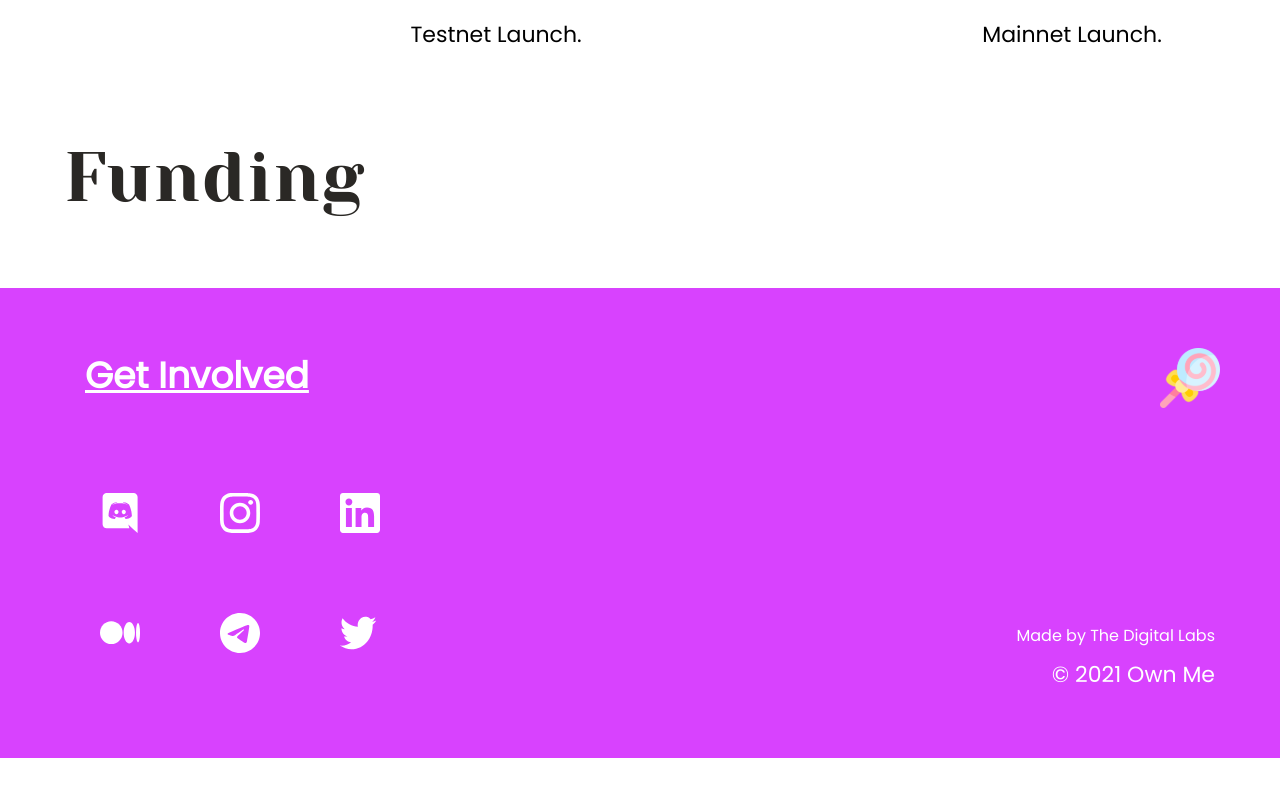
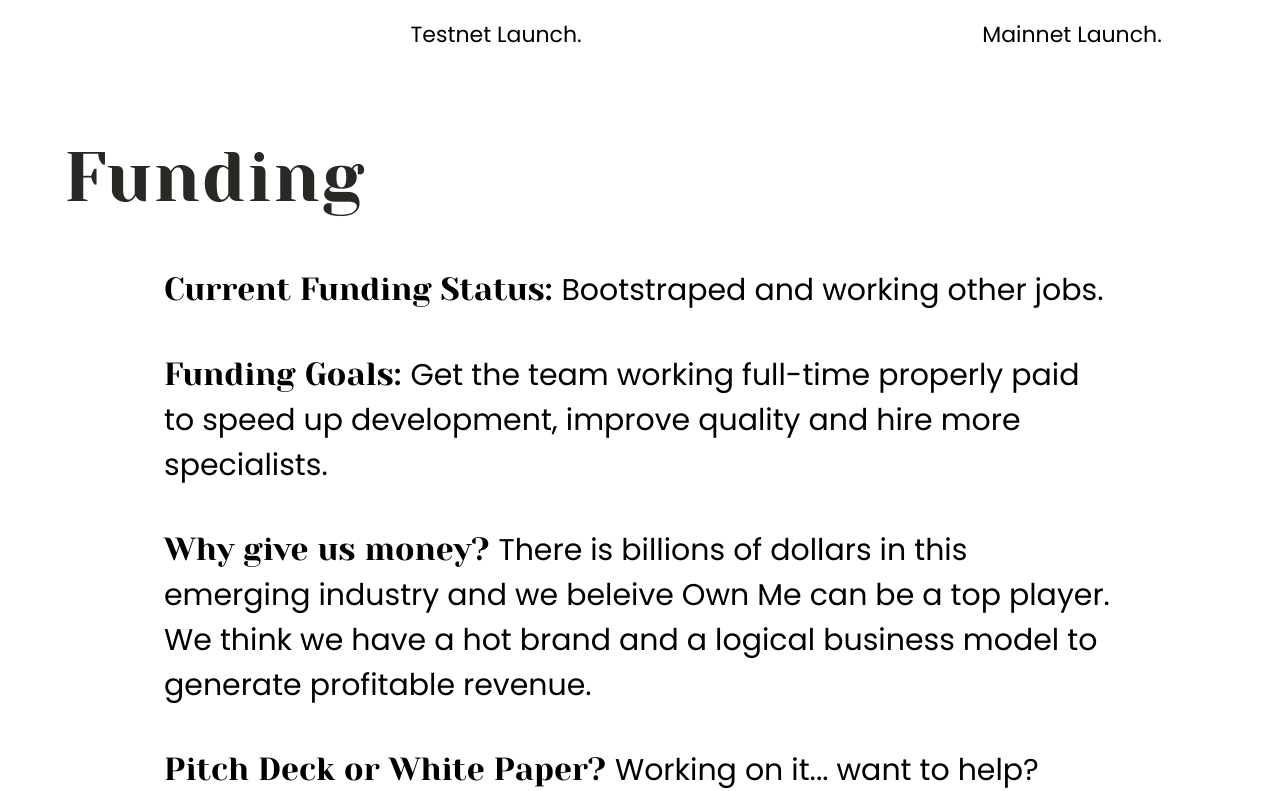
Before and after one commit to own-me/nude-promo, a React app: page / in a window 1280 px wide. Shown: the part 8722-9513 px from the top of the page. Before the commit the page ends 9480 px from the top, so only its background shows below. Built offline with nearby package versions, Linux system fonts and the light colour scheme.

Commit message:
funding text styling

```diff
--- a/components/funding/Funding.tsx
+++ b/components/funding/Funding.tsx
@@ -1,8 +1,10 @@
 import React from "react";
 import styled from "styled-components";
+import FundingText from "./FundingText";
+import { fundingTextData, fundingCardData } from "./config";
 
 const FundingContainer = styled.div`
-    display: flex;
+
 `;
 
 const FundingHeader = styled.div`
@@ -24,6 +26,11 @@
     return (
         <FundingContainer>
             <FundingHeader>Funding</FundingHeader>
+            {
+                fundingTextData.map(({ boldText, mainText }, index) => {
+                    return <FundingText boldText={boldText} mainText={mainText} key={index} />
+                })
+            }
         </FundingContainer>
     );
 };
--- /dev/null
+++ b/components/funding/FundingText.tsx
@@ -0,0 +1,22 @@
+import React from "react";
+import styled from "styled-components";
+
+const FundingTextContainer = styled.div`
+    font-family: Poppins, Open Sans;
+    font-size: 30px;
+    padding: 20px 100px;
+`;
+
+const BoldText = styled.span`
+    font-family: Yeseva One, Open Sans;
+    font-size: 32px;
+`;
+
+export default function FundingText({ boldText, mainText }) {
+    return (
+        <FundingTextContainer>
+            <BoldText>{boldText}</BoldText>
+            {mainText}
+        </FundingTextContainer>
+    );
+};
```
Also changed, not shown: components/funding/config.ts (+4 -4 lines).
